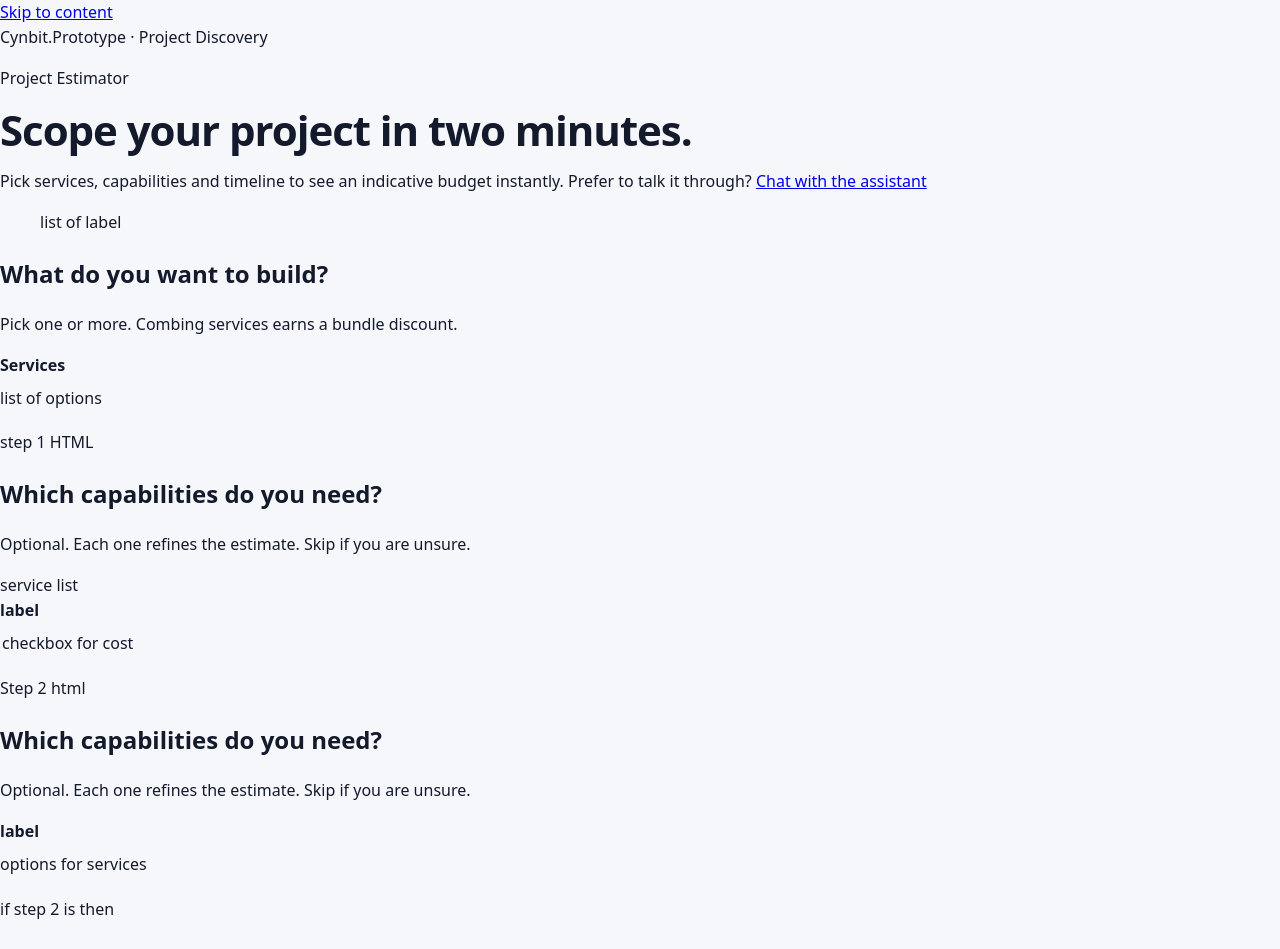
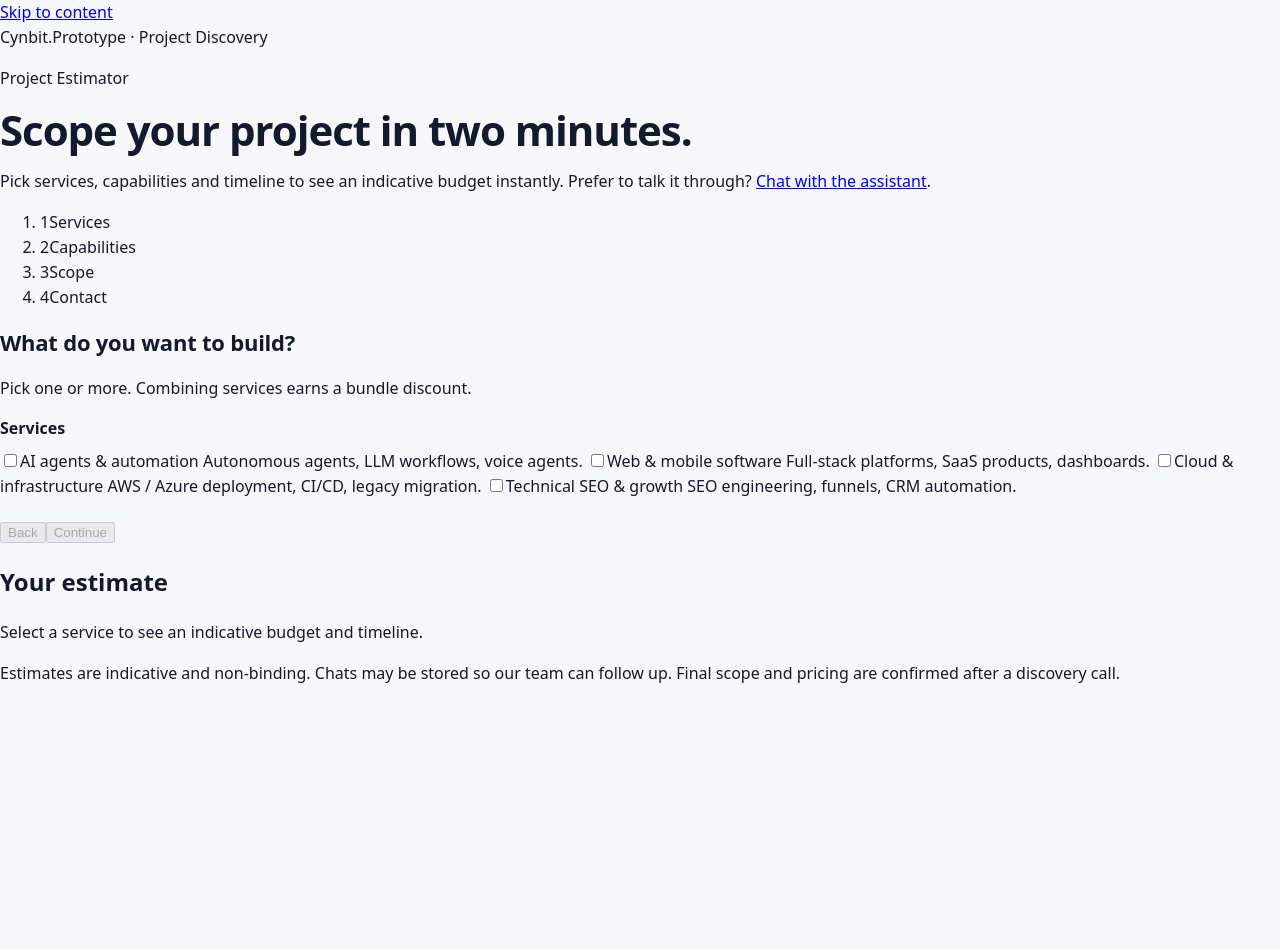
Before and after one commit to deepakdevfile/BuildScope-Assistant, a Next.js app: page /estimate in a window 1280 px wide. Shown: the top 949 px of the page. After the commit the page ends 800 px from the top, so only its background shows below. Built offline with nearby package versions, Linux system fonts and the light colour scheme.

Commit message:
C15: `Estimator.tsx` component commit
Build multiple steps
1. step 0: to select service
2. step 1: to select capaabilities
3. step 2: to select scale and speed
4. step 3: to select LeadForm
5. Build navigation buttons

```diff
--- a/app/estimate/page.tsx
+++ b/app/estimate/page.tsx
@@ -1,5 +1,9 @@
 import Link from "next/link";
 import Estimator from "@/components/Estimator";
+
+export const metadata = {
+    title: 'Project Estimator | Cynbit Technologies'
+};
 
 export default function EstimatePage(){
     return (
@@ -8,7 +12,7 @@ export default function EstimatePage(){
                 <p>Project Estimator</p>
                 <h1>Scope your project in two minutes.</h1>
                 <p>
-                    Pick services, capabilities and timeline to see an indicative budget instantly. Prefer to talk it through? <Link href="/">Chat with the assistant</Link>
+                    Pick services, capabilities and timeline to see an indicative budget instantly. Prefer to talk it through? <Link href="/">Chat with the assistant</Link>.
                 </p>
             </section>
             <Estimator />
--- a/components/Estimator.tsx
+++ b/components/Estimator.tsx
@@ -1,74 +1,189 @@
 'use client';
 
+import { useState, useRef } from "react";
+import { CATALOG, COMPLEXITY, DEFAULT_SELECTION, TIMELINE } from "@/lib/types";
+import {
+  ServiceId,
+  Selection,
+  FeatureId,
+  ComplexityId,
+  TimelineId,
+} from "@/lib/types";
+import { formatINR, normalizeSelection } from "@/lib/estimator";
+import LeadForm from "./LeadForm";
+import EstimatePanel from "./EstimatePanel";
 
+const STEPS = ['Services', 'Capabilities', 'Scope', 'Contact'] as const;
 
+const toggle = <T,>(arr: readonly T[], v: T): T[] => (arr.includes(v) ? arr.filter((x) => x !== v): [...arr, v]);
+
+function Option(props: {
+    type: 'checkbox' | 'radio';
+    name: string;
+    checked: boolean;
+    title: string;
+    desc?: string;
+    onChange: () => void
+}) {
+    return (
+        <label htmlFor="">
+            <input type={props.type} name={props.name} checked={props.checked} onChange={props.onChange} />
+            <span>
+                <span>{props.title}</span>
+                {props.desc && <span> {props.desc} </span>}
+            </span>
+        </label>
+    );
+}
 
 export default function Estimator(){
+    const [step, setStep] = useState(0);
+    const [sel, setSel] = useState<Selection>(DEFAULT_SELECTION);
+    const panelRef = useRef<HTMLDivElement>(null);
+
+    const go = (n: number) => {
+      setStep(Math.max(0, Math.min(STEPS.length - 1, n)));
+      // Move focus so keyboard / screen-reader users land on the new step.
+      requestAnimationFrame(() => panelRef.current?.focus());
+    };
+
+    const toggleService = (id: ServiceId) =>
+      setSel((s) =>
+        normalizeSelection({ ...s, services: toggle(s.services, id) }),
+      );
+
+    const toggleFeature = (id: FeatureId) => setSel((s) => ({ ...s, features: toggle(s.features, id)}));
+
     return (
       <div>
-        <section>
-          <ol>list of label</ol>
+        <section aria-label="Project estimator">
+          <ol aria-label="Progress">
+            {STEPS.map((label, i) => (
+              <li key={label} aria-current={i === step ? "step" : undefined}>
+                <span>{i + 1}</span>
+                <span>{label}</span>
+              </li>
+            ))}
+          </ol>
 
-          <div>
+          <div ref={panelRef} tabIndex={-1} id="panel">
+            {step === 0 && (
               <>
                 <h2>What do you want to build?</h2>
-              <p>Pick one or more. Combing services earns a bundle discount.</p>
+                <p>
+                  Pick one or more. Combining services earns a bundle discount.
+                </p>
                 <fieldset>
                   <legend>Services</legend>
-                <div>list of options</div>
-              </fieldset>
-            </>
-          </div>
-
-          <>
-            step 1 HTML
-            <h2>Which capabilities do you need?</h2>
-            <p>
-              Optional. Each one refines the estimate. Skip if you are unsure.
-            </p>
-            service list
-            <fieldset>
-              <legend>label</legend>
                   <div>
-                <option value="">checkbox for cost</option>
+                    {(Object.keys(CATALOG) as ServiceId[]).map((id) => (
+                      <Option
+                        key={id}
+                        type="checkbox"
+                        name="service"
+                        checked={sel.services.includes(id)}
+                        title={CATALOG[id].label}
+                        desc={CATALOG[id].blurb}
+                        onChange={() => toggleService(id)}
+                      />
+                    ))}
                   </div>
                 </fieldset>
               </>
+            )}
 
+            {step === 1 && (
               <>
-            Step 2 html
                 <h2>Which capabilities do you need?</h2>
                 <p>
-              Optional. Each one refines the estimate. Skip if you are unsure.
+                  Optional. Each one refines the estimate. Skip if you are
+                  unsure.
                 </p>
-            <fieldset>
-              <legend>label</legend>
-              <div>options for services</div>
+                {sel.services.map((sid) => (
+                  <fieldset key={sid}>
+                    <legend>{CATALOG[sid].label}</legend>
+                    <div>
+                      {Object.entries(CATALOG[sid].features).map(([fid, f]) => (
+                        <Option
+                          key={fid}
+                          type="checkbox"
+                          name="feature"
+                          checked={sel.features.includes(fid as FeatureId)}
+                          title={f.label}
+                          desc={`${formatINR(f.cost[0])} – ${formatINR(f.cost[1])} extra`}
+                          onChange={() => toggleFeature(fid as FeatureId)}
+                        />
+                      ))}
+                    </div>
                   </fieldset>
+                ))}
               </>
+            )}
 
+            {step === 2 && (
               <>
-            if step 2 is then
                 <h2>How big and how fast?</h2>
                 <p>This is the biggestt driver of cost and duration. </p>
                 <fieldset>
                   <legend>Level of polish</legend>
-              <div>options for complexity</div>
+                  <div>
+                    {(Object.keys(COMPLEXITY) as ComplexityId[]).map((id) => (
+                      <Option
+                        key={id}
+                        type="radio"
+                        name="complexity"
+                        checked={sel.complexity === id}
+                        title={COMPLEXITY[id].label}
+                        desc={COMPLEXITY[id].hint}
+                        onChange={() =>
+                          setSel((s) => ({ ...s, complexity: id }))
+                        }
+                      />
+                    ))}
+                  </div>
                 </fieldset>
                 <fieldset>
                   <legend>Target timeline</legend>
-              <div>options for timeline</div>
+                  <div>
+                    {(Object.keys(TIMELINE) as TimelineId[]).map((id) => (
+                      <Option
+                        key={id}
+                        type="radio"
+                        name="timeline"
+                        checked={sel.timeline === id}
+                        title={TIMELINE[id].label}
+                        onChange={() => setSel((s) => ({ ...s, timeline: id }))}
+                      />
+                    ))}
+                  </div>
                 </fieldset>
-            if step 3 then LeadForm component
               </>
+            )}
+
+            {step === 3 && <LeadForm selection={sel} source="wizard" />}
+          </div>
 
           <div>
-            <button>Back</button>
-            <button>Continue</button>
+            <button
+              type="button"
+              disabled={step === 0}
+              onClick={() => go(step - 1)}
+            >
+              Back
+            </button>
+            {step < STEPS.length - 1 && (
+              <button
+                type="button"
+                disabled={step === 0 && sel.services.length === 0}
+                onClick={() => go(step + 1)}
+              >
+                Continue
+              </button>
+            )}
           </div>
         </section>
 
-        EstimatePanel component
+        <EstimatePanel selection={sel} />
       </div>
     );
 }
```
Also changed, not shown: lib/api.ts (deleted). Lines whose indentation alone changed are shown as unchanged.
